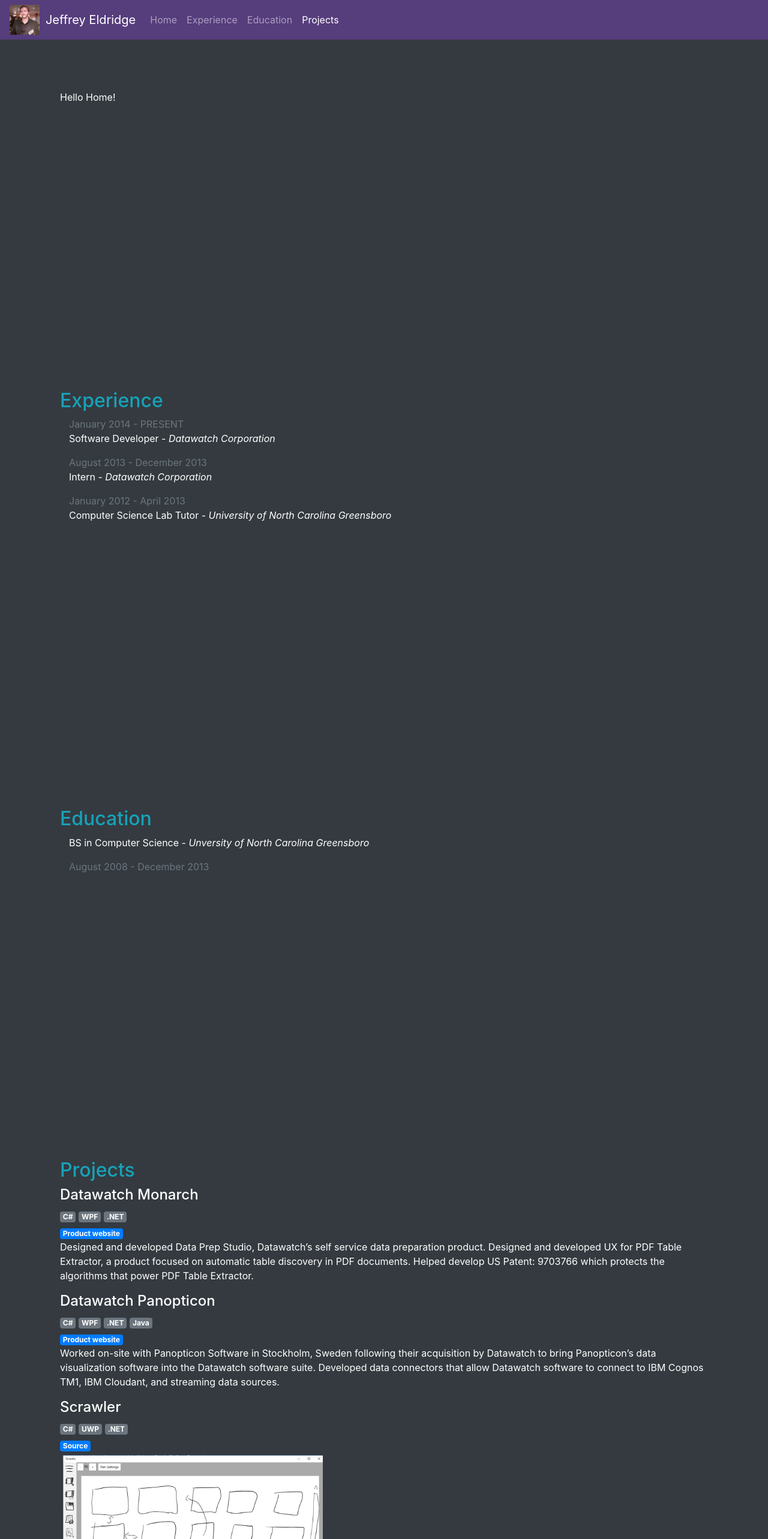
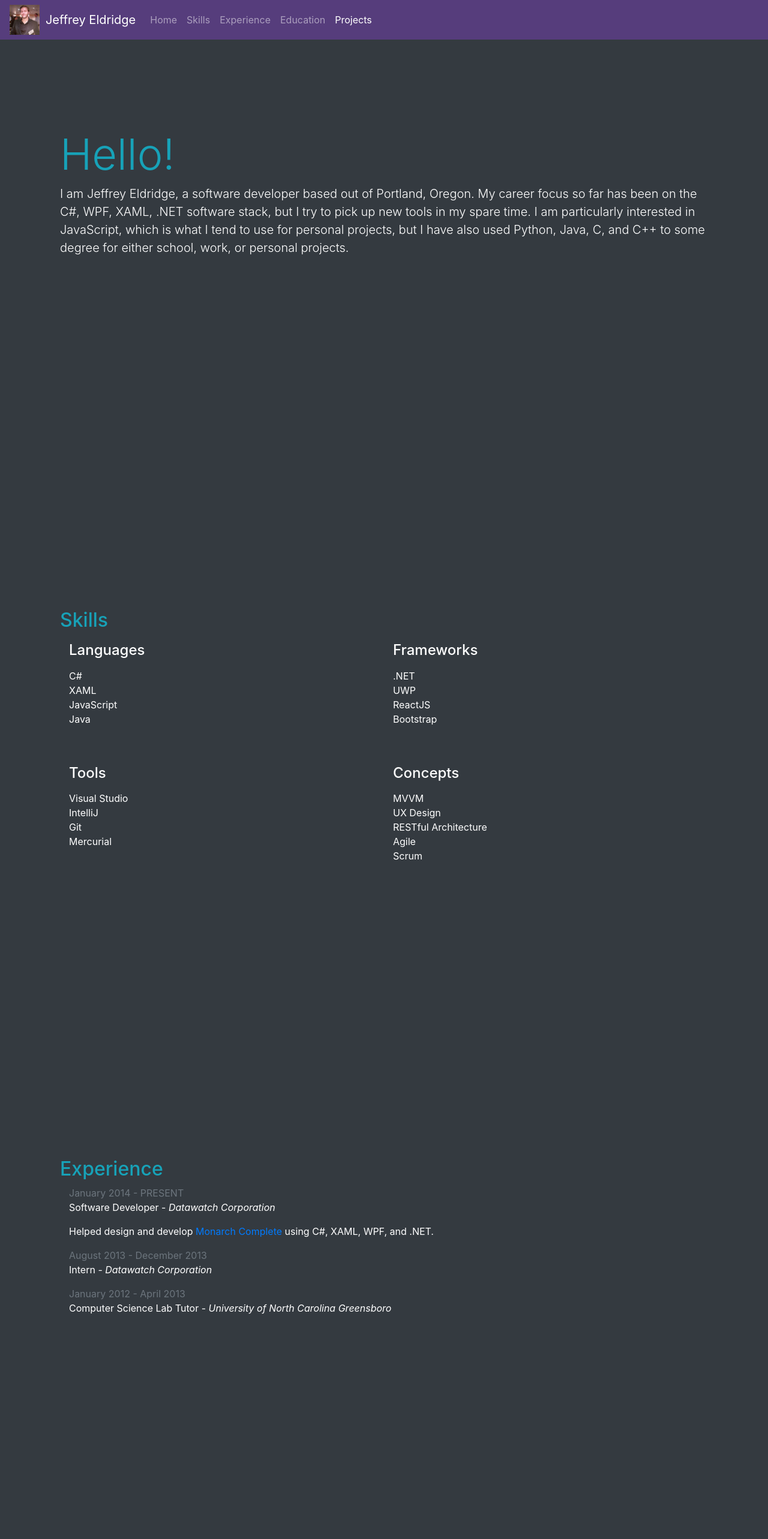
Before and after one commit to jleldridge/personal-website-ui, a React (Create React App) app: page / in a window 1280 px wide. Shown: the top 2566 px of the page at 60% size. Built offline with nearby package versions, Linux system fonts and the light colour scheme.

Commit message:
Minor fix to smooth scrolling, and added more content.

```diff
--- a/src/App.js
+++ b/src/App.js
@@ -1,12 +1,27 @@
 import React, { Component } from 'react';
+import $ from 'jquery';
 
 import SmoothScrollAnchor from './components/SmoothScrollAnchor';
 
 import myPicture from './assets/me.jpg';
-import Projects from './pages/Projects';
 import Home from './pages/Home';
+import Skills from './pages/Skills';
 import Experience from './pages/Experience';
 import Education from './pages/Education';
+import Projects from './pages/Projects';
+
+function hashChange(e) {
+  e.preventDefault();
+  var hash = window.location.hash;
+  if (!hash) hash = "#home";
+
+  $('html, body').animate({
+        scrollTop: $(hash).offset().top
+    },
+    300,
+    function(){});
+}
+window.onhashchange = hashChange;
 
 class App extends Component {
   render() {
@@ -22,19 +37,21 @@ class App extends Component {
 
           <div id="navlist" className="collapse navbar-collapse">
             <div className="navbar-nav">
-              <SmoothScrollAnchor href="#home">Home</SmoothScrollAnchor>
-              <SmoothScrollAnchor href="#experience">Experience</SmoothScrollAnchor>
-              <SmoothScrollAnchor href="#education">Education</SmoothScrollAnchor>
-              <SmoothScrollAnchor href="#projects">Projects</SmoothScrollAnchor>
+              <SmoothScrollAnchor className="nav-item nav-link" href="#home">Home</SmoothScrollAnchor>
+              <SmoothScrollAnchor className="nav-item nav-link" href="#skills">Skills</SmoothScrollAnchor>
+              <SmoothScrollAnchor className="nav-item nav-link" href="#experience">Experience</SmoothScrollAnchor>
+              <SmoothScrollAnchor className="nav-item nav-link" href="#education">Education</SmoothScrollAnchor>
+              <SmoothScrollAnchor className="nav-item nav-link" href="#projects">Projects</SmoothScrollAnchor>
             </div>
           </div>
 
         </nav>
         <div className="container bg-dark text-white" style={{paddingTop:"75px"}}>
-          <div style={{marginBottom: "400px", paddingTop: "75px"}} id="home" className="container-fluid"><Home /></div>
-          <div style={{marginBottom: "400px", paddingTop: "75px"}} id="experience" className="container-fluid"><Experience /></div>
-          <div style={{marginBottom: "400px", paddingTop: "75px"}} id="education" className="container-fluid"><Education /></div>
-          <div style={{marginBottom: "200px", paddingTop: "75px"}} id="projects" className="container-fluid"><Projects /></div>
+          <div style={{paddingBottom: "400px", paddingTop: "75px"}} id="home" className="container-fluid"><Home /></div>
+          <div style={{paddingBottom: "400px", paddingTop: "75px"}} id="skills" className="container-fluid"><Skills /></div>
+          <div style={{paddingBottom: "400px", paddingTop: "75px"}} id="experience" className="container-fluid"><Experience /></div>
+          <div style={{paddingBottom: "400px", paddingTop: "75px"}} id="education" className="container-fluid"><Education /></div>
+          <div style={{paddingBottom: "200px", paddingTop: "75px"}} id="projects" className="container-fluid"><Projects /></div>
         </div>
       </div>
     );
--- a/src/components/ProjectBlurb.js
+++ b/src/components/ProjectBlurb.js
@@ -8,7 +8,9 @@ class ProjectBlurb extends Component {
             technologies: props.technologies,
             images: props.images,
             links: props.links,
-            summary: props.children
+            summary: props.children,
+            id: props.id,
+            style: props.style
         };
     }
 
@@ -26,7 +28,7 @@ class ProjectBlurb extends Component {
         ) : "";
 
         return (
-            <div>
+            <div id={this.state.id} style={this.state.style}>
                 <h4>{this.state.projectName}</h4>
                 <div>{technologies}</div>
                 <div>{links}</div>
--- a/src/components/SmoothScrollAnchor.js
+++ b/src/components/SmoothScrollAnchor.js
@@ -6,14 +6,15 @@ class SmoothScrollAnchor extends Component {
         super(props);
         this.state = {
             href: props.href,
-            children: props.children
+            children: props.children,
+            className: props.className
         };
         this.handleClick = this.handleClick.bind(this);
     }
 
     render() {
         return (
-            <a onClick={this.handleClick} className="nav-item nav-link" href={this.state.href}>{this.state.children}</a>
+            <a onClick={this.handleClick} className={this.state.className} href={this.state.href}>{this.state.children}</a>
         );
     }
 
@@ -22,9 +23,11 @@ class SmoothScrollAnchor extends Component {
         var hash = this.state.href;
 
         $('html, body').animate({
-                scrollTop: $(hash).offset().top
-            }, 300, function(){
-                window.location.hash = hash;
+            scrollTop: $(hash).offset().top
+        },
+        300,
+        function(){
+            window.location.hash = hash;
         });
     }
 }
--- a/src/pages/Education.js
+++ b/src/pages/Education.js
@@ -6,8 +6,8 @@ class Education extends Component {
             <div>
                 <h2 className="text-info">Education</h2>
                 <div className="container">
+                    <p className="text-secondary mb-0">August 2008 - December 2013</p>
                     <p>BS in Computer Science - <span className="font-italic">Unversity of North Carolina Greensboro</span></p>
-                    <p className="text-secondary">August 2008 - December 2013</p>
                 </div>
             </div>
         );
--- a/src/pages/Experience.js
+++ b/src/pages/Experience.js
@@ -1,4 +1,5 @@
 import React, { Component } from 'react';
+import SmoothScrollAnchor from '../components/SmoothScrollAnchor';
 
 class Experience extends Component {
     render() {
@@ -8,6 +9,10 @@ class Experience extends Component {
                 <div className="container">
                     <p className="text-secondary mb-0">January 2014 - PRESENT</p>
                     <p>Software Developer - <span className="font-italic">Datawatch Corporation</span></p>
+                    <p>
+                        Helped design and develop <SmoothScrollAnchor href="#monarch">Monarch Complete </SmoothScrollAnchor>
+                        using C#, XAML, WPF, and .NET.
+                    </p>
                 </div>
                 <div className="container mt-3">
                     <p className="text-secondary mb-0">August 2013 - December 2013</p>
--- a/src/pages/Home.js
+++ b/src/pages/Home.js
@@ -3,8 +3,16 @@ import React, { Component } from 'react';
 class Home extends Component {
     render() {
         return (
-            <div>
-                Hello Home!
+            <div className="jumbotron jumbotron-fluid bg-dark">
+                <h1 className="display-3 text-info">Hello!</h1>
+                <p className="lead">
+                    I am Jeffrey Eldridge, a software developer based out of Portland, Oregon.
+                    My career focus so far has been on the C#, WPF, XAML, .NET software stack,
+                    but I try to pick up new tools in my spare time. I am particularly interested
+                    in JavaScript, which is what I tend to use for personal projects, but I have
+                    also used Python, Java, C, and C++ to some degree for either school, work,
+                    or personal projects.
+                </p>
             </div>
         );
     }
--- a/src/pages/Projects.js
+++ b/src/pages/Projects.js
@@ -9,12 +9,14 @@ class Projects extends Component {
     render() {
         return (
             <div>
-                <h2 className="text-info">Projects</h2>
+                <h2 className="text-info" style={{marginBottom: "-50px"}}>Projects</h2>
 
                 <ProjectBlurb
+                    id="monarch"
+                    style={{paddingTop: "75px"}}
                     projectName="Datawatch Monarch"
                     technologies={["C#", "WPF", ".NET"]}
-                    links={[{name:"Product website", href:"https://www.datawatch.com/our-platform/monarch/"}]}>
+                    links={[{name:"Visit product website", href:"https://www.datawatch.com/our-platform/monarch/"}]}>
                     Designed and developed Data Prep Studio, Datawatch’s self service data preparation product.
                     Designed and developed UX for PDF Table Extractor, a product focused on automatic table discovery in PDF documents.
                     Helped develop US Patent: 9703766 which protects the algorithms that power PDF Table Extractor.
@@ -23,7 +25,7 @@ class Projects extends Component {
                 <ProjectBlurb
                     projectName="Datawatch Panopticon"
                     technologies={["C#", "WPF", ".NET", "Java"]}
-                    links={[{name:"Product website", href:"http://www.panopticon.com/"}]}>
+                    links={[{name:"Visit product website", href:"http://www.panopticon.com/"}]}>
                     Worked on-site with Panopticon Software in Stockholm, Sweden following their acquisition by Datawatch to bring Panopticon’s data visualization software into the Datawatch software suite.
                     Developed data connectors that allow Datawatch software to connect to IBM Cognos TM1, IBM Cloudant, and streaming data sources.
                 </ProjectBlurb>
@@ -31,7 +33,7 @@ class Projects extends Component {
                 <ProjectBlurb
                     projectName="Scrawler"
                     technologies={["C#", "UWP", ".NET"]}
-                    links={[{name:"Source", href:"https://github.com/jleldridge/Scrawler"}]}
+                    links={[{name:"View source code", href:"https://github.com/jleldridge/Scrawler"}]}
                     images={[scrawlerPicture]}>
                     Scrawler was a note taking / drawing app I designed primarily for the Microsoft Surface line of tablets.
                     It was mostly intended for personal use, as I was dissatisfied with many of the free drawing apps offered for the Surface.
@@ -42,7 +44,7 @@ class Projects extends Component {
                 <ProjectBlurb
                     projectName="Amoeboid"
                     technologies={["JavaScript"]}
-                    links={[{name:"Play", href:"https://jleldridge.github.io/Amoeboid/"}, {name:"Source", href:"https://github.com/jleldridge/Amoeboid"}]}
+                    links={[{name:"Play", href:"https://jleldridge.github.io/Amoeboid/"}, {name:"View source code", href:"https://github.com/jleldridge/Amoeboid"}]}
                     images={[amoeboidPicture]}>
                     Amoeboid is the working name of a simple browser game that I created using vanilla javascript.
                     The game was inspired by an old flash game I used to play in school called Hungry Space.
@@ -55,7 +57,7 @@ class Projects extends Component {
                 <ProjectBlurb
                     projectName="Personal Website"
                     technologies={["JavaScript", "HTML", "ReactJS", "Bootstrap"]}
-                    links={[{name:"Source", href:"https://github.com/jleldridge/website-dev"}]}>
+                    links={[{name:"View source code", href:"https://github.com/jleldridge/website-dev"}]}>
                 </ProjectBlurb>
 
             </div>
--- a/src/pages/Skills.js
+++ b/src/pages/Skills.js
@@ -4,6 +4,50 @@ class Skills extends Component {
     render() {
         return (
             <div>
+                <h2 className="text-info">Skills</h2>
+                <div className="container mt-3">
+                    <div className="row">
+                        <div className="col-sm">
+                            <h4>Languages</h4>
+                            <ul className="list-unstyled mt-3">
+                                <li>C#</li>
+                                <li>XAML</li>
+                                <li>JavaScript</li>
+                                <li>Java</li>
+                            </ul>
+                        </div>
+                        <div className="col-sm">
+                            <h4>Frameworks</h4>
+                            <ul className="list-unstyled mt-3">
+                                <li>.NET</li>
+                                <li>UWP</li>
+                                <li>ReactJS</li>
+                                <li>Bootstrap</li>
+                            </ul>
+                        </div>
+                    </div>
+                    <div className="row mt-5">
+                        <div className="col-sm">
+                            <h4>Tools</h4>
+                            <ul className="list-unstyled mt-3">
+                                <li>Visual Studio</li>
+                                <li>IntelliJ</li>
+                                <li>Git</li>
+                                <li>Mercurial</li>
+                            </ul>
+                        </div>
+                        <div className="col-sm">
+                            <h4>Concepts</h4>
+                            <ul className="list-unstyled mt-3">
+                                <li>MVVM</li>
+                                <li>UX Design</li>
+                                <li>RESTful Architecture</li>
+                                <li>Agile</li>
+                                <li>Scrum</li>
+                            </ul>
+                        </div>
+                    </div>
+                </div>
             </div>
         );
     }
```
Also changed, not shown: public/index.html (line endings or trailing spaces).
